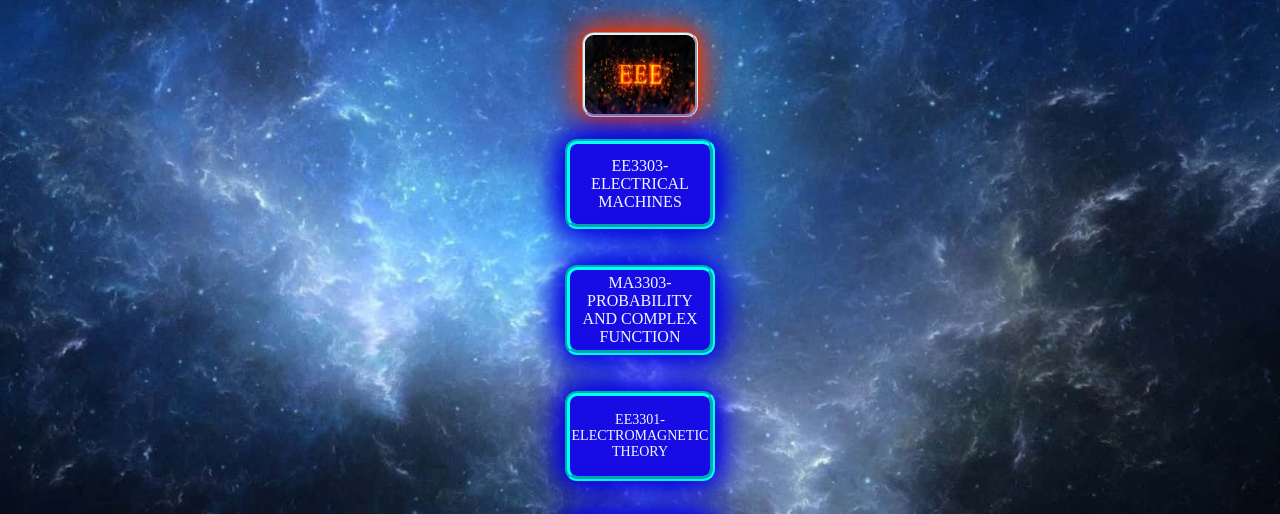
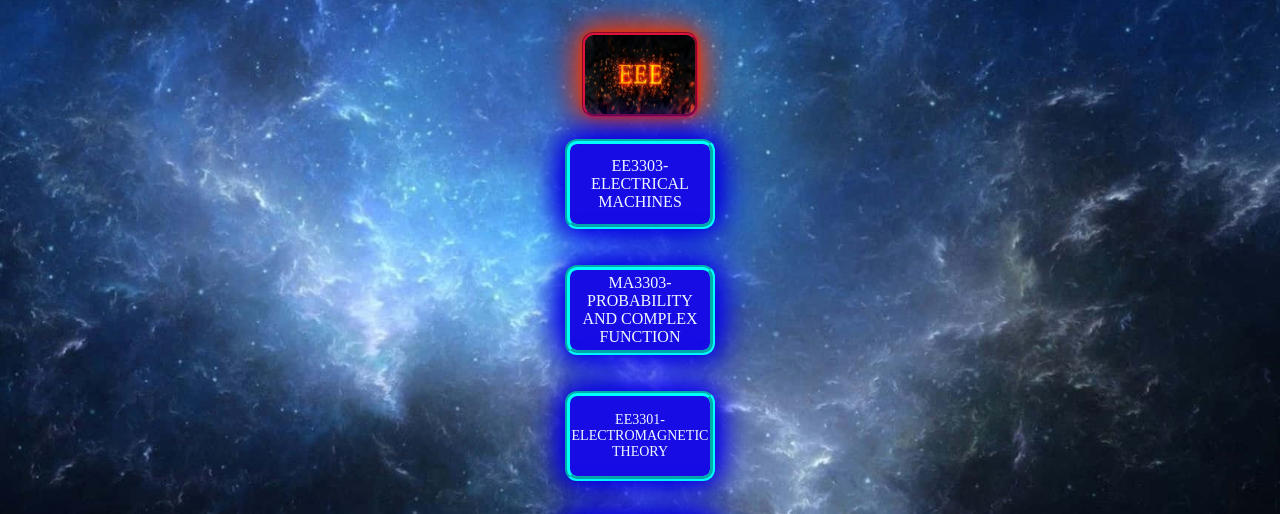
Before and after one commit to captainvk18/EEE, a plain HTML site: page index.html in a window 1280 px wide. Shown: the part 248-762 px from the top of the page. Drawn offline with Linux system fonts and the light colour scheme.

Commit message:
Update style.css

```diff
--- a/style.css
+++ b/style.css
@@ -59,6 +59,7 @@ text-decoration: none;
   cursor: pointer;
   border-style:groove;
   border-radius: 12px;
+  border-color: crimson;
 
 }
 #im:hover{
```
